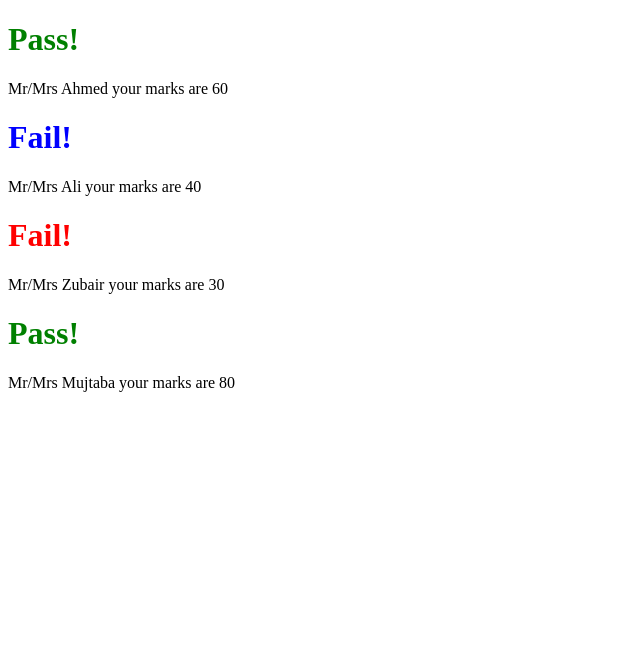
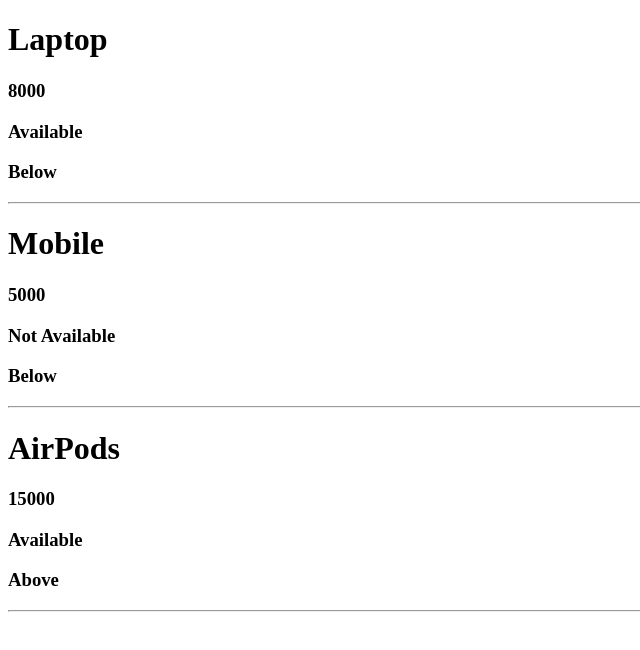
Before and after one commit to MuhammadUmair1019/SMIT-B15-REACT-8PM-to-10PM, a React (Vite) app: page / in a window 1280 px wide. Shown: the top 650 px of the page, without its empty margins (0-640 px from the left). Built offline with nearby package versions, Linux system fonts and the light colour scheme.

Commit message:
map and filter in react

```diff
--- a/src/App.jsx
+++ b/src/App.jsx
@@ -1,44 +1,289 @@
-import Result from "./components/Result";
+// Tasks:
+// 1) Show all products by sorting on price (low high)
+// 2) Show only those products whose price is greater than 45000, sorted by price (high to low)
+// 3) Show all products after increasing their price by 10%.
+// 4) Show all products whose name starts with 'a' or 'A'
+// 5) Show top 3 most expensive products
+// 6) Show all products with price labeled as (Below average or Above average)
 
-function App() {
-  let students = [
+import ProductInfo from "./components/ProductInfo";
+
+// Show all products with price labeled as (Below average or Above average)
+let products = [
   {
-      name: "Ahmed",
-      marks: 60,
-      color: "green",
+    name: "Laptop",
+    price: 8000,
+    status: true,
   },
   {
-      name: "Ali",
-      marks: 40,
-      color: "blue",
+    name: "Mobile",
+    price: 5000,
+    status: false,
   },
   {
-      name: "Zubair",
-      marks: 30,
-      color: "red",
-    },
-    {
-      name: "Mujtaba",
-      marks: 80,
-      color: "green",
+    name: "AirPods",
+    price: 15000,
+    status: true,
   },
 ];
 
+function average() {
+  let sum = products.reduce((sum, acc) => sum + acc.price, 0);
+
+  console.log(sum);
+
+  return sum / products.length;
+
+  // let sum = 0;
+  // for (let i = 0; i < products.length; i++) {
+  //   sum += products[i].price;
+  // }
+  // return sum / products.length;
+}
+
+function App() {
+  console.log(average());
+  let avg = average();
   return (
-    <>
-      {students.map((student, index) => (
-        <Result
+    <div>
+      {products.map((product, index) => (
+        <ProductInfo
           key={index}
-          marks={student.marks}
-          color={student.color}
-          name={student.name}
+          product={product}
+          isAboveAvg={product.price > avg}
         />
       ))}
-    </>
+    </div>
   );
 }
 
+// Show all products after increasing their price by 10%.
+// function App() {
+//   let products = [
+//     {
+//       name: "Laptop",
+//       price: 8000,
+//       status: true,
+//     },
+//     {
+//       name: "Mobile",
+//       price: 5000,
+//       status: false,
+//     },
+//     {
+//       name: "AirPods",
+//       price: 15000,
+//       status: true,
+//     },
+//   ];
+
+//   let modifyProducts = products.filter((product) => product.status);
+
+//   console.log(modifyProducts);
+
+//   return (
+//     <div>
+//       {products.map((product, index) => (
+//         <ProductInfo
+//           key={index}
+//           product={{ ...product, price: product.price * 1.1 }}
+//         />
+//       ))}
+
+//       {/* {products
+//         .map((product) => ({ ...product, price: product.price * 1.1 }))
+//         .map((product, index) => (
+//           <ProductInfo key={index} product={product} />
+//         ))} */}
+//     </div>
+//   );
+// }
+
+// -----------------------------------
+// // show all products based on status
+// function App() {
+//   let products = [
+//     {
+//       name: "Laptop",
+//       price: 8000,
+//       status: true,
+//     },
+//     {
+//       name: "Mobile",
+//       price: 5000,
+//       status: false,
+//     },
+//     {
+//       name: "AirPods",
+//       price: 15000,
+//       status: true,
+//     },
+//   ];
+
+//   // let modifyProducts = products.map((product) => {
+//   //   if (product.status) {
+//   //     return product;
+//   //   }
+//   // });
+
+//   let modifyProducts = products.filter((product) => product.status);
+
+//   console.log(modifyProducts);
+
+//   return (
+//     <div>
+//       {products
+//         .filter((product) => product.status)
+//         .map((p, index) => (
+//           <div key={index}>
+//             <h1>{p.name}</h1>
+//             <h3>{p.price}</h3>
+//             <h3>{p.status ? "Available" : "Not Available"}</h3>
+//             <hr />
+//           </div>
+//         ))}
+//     </div>
+//     // <div>
+//     //   {products.map((product, index) => {
+//     //     if (product.status) {
+//     //       return (
+//     //         <div key={index}>
+//     //           <h1>{product.name}</h1>
+//     //           <h3>{product.price}</h3>
+//     //           <h3>{product.status ? "Available" : "Not Available"}</h3>
+//     //           <hr />
+//     //         </div>
+//     //       );
+//     //     }
+//     //   })}
+//     // </div>
+//   );
+// }
+
+// show all products
+// function App() {
+//   let products = [
+//     {
+//       name: "Laptop",
+//       price: 8000,
+//       status: true,
+//     },
+//     {
+//       name: "Mobile",
+//       price: 5000,
+//       status: false,
+//     },
+//     {
+//       name: "AirPods",
+//       price: 15000,
+//       status: true,
+//     },
+//   ];
+
+//   return (
+//     <div>
+//       {products.map((product, index) => (
+//         <div key={index}>
+//           <h1>{product.name}</h1>
+//           <h3>{product.price}</h3>
+//           <h3>{product.status ? "Available" : "Not Available"}</h3>
+//           <hr />
+//         </div>
+//       ))}
+//     </div>
+//   );
+// }
+
+// string, boolean
+// function App() {
+//   let names = ["Ahmed", "Ali"];
+//   let statuses = [true, false];
+
+//   return (
+//     <div>
+//       {names.map((m) => (
+//         <h3>{m}</h3>
+//       ))}
+//       {true}
+
+//       {statuses.map((status) => (
+//         <h3>{status === true ? " " : "Not Available"}</h3>
+//       ))}
+//     </div>
+//   );
+// }
+
 export default App;
+
+// numbers
+// function App() {
+//   let marks = [10, 50];
+
+//   // marks.map(m => any expression)
+//   let modifiedMarks = marks.map((m) => m + 10);
+//   console.log(modifiedMarks);
+
+//   let array = [<h3>{marks[0]}</h3>, <h3>{marks[1]}</h3>];
+
+//   return (
+//     <div>
+//       {marks.map((m) => (
+//         <h3>{m}</h3>
+//       ))}
+
+//       {/* <h4>{marks[0]}</h4>
+//       <h4>{marks[1]}</h4>
+//       <h4>{marks[2]}</h4>
+//       <h4>{marks[3]}</h4>
+//       <h4>{marks[4]}</h4> */}
+//     </div>
+//   );
+// }
+
+// export default App;
+
+// ---------------------------------------------------------------
+// import Result from "./components/Result";
+
+// function App() {
+//   let students = [
+//     {
+//       name: "Ahmed",
+//       marks: 60,
+//       color: "green",
+//     },
+//     {
+//       name: "Ali",
+//       marks: 40,
+//       color: "blue",
+//     },
+//     {
+//       name: "Zubair",
+//       marks: 30,
+//       color: "red",
+//     },
+//     {
+//       name: "Mujtaba",
+//       marks: 80,
+//       color: "green",
+//     },
+//   ];
+
+//   return (
+//     <>
+//       {students.map((student, index) => (
+//         <Result
+//           key={index}
+//           marks={student.marks}
+//           color={student.color}
+//           name={student.name}
+//         />
+//       ))}
+//     </>
+//   );
+// }
+
+// export default App;
 // --------------------------------------
 
 // function sum(a, b) {
@@ -139,3 +384,10 @@
 // }
 
 // export default App;
+
+// Shoiab
+// Abdul Rehman
+// Mubashir
+// Shariq
+// Khizar
+// Baeed
--- /dev/null
+++ b/src/components/ProductInfo.jsx
@@ -0,0 +1,14 @@
+function ProductInfo(props) {
+  const { product, isAboveAvg } = props;
+  return (
+    <div>
+      <h1>{product.name}</h1>
+      <h3>{product.price}</h3>
+      <h3>{product.status ? "Available" : "Not Available"}</h3>
+      <h3> {isAboveAvg ? "Above" : "Below"}</h3>
+      <hr />
+    </div>
+  );
+}
+
+export default ProductInfo;
```
Also changed, not shown: src/components/Tasks/index.jsx (added, +20 -0 lines). Lines whose indentation alone changed are shown as unchanged.
